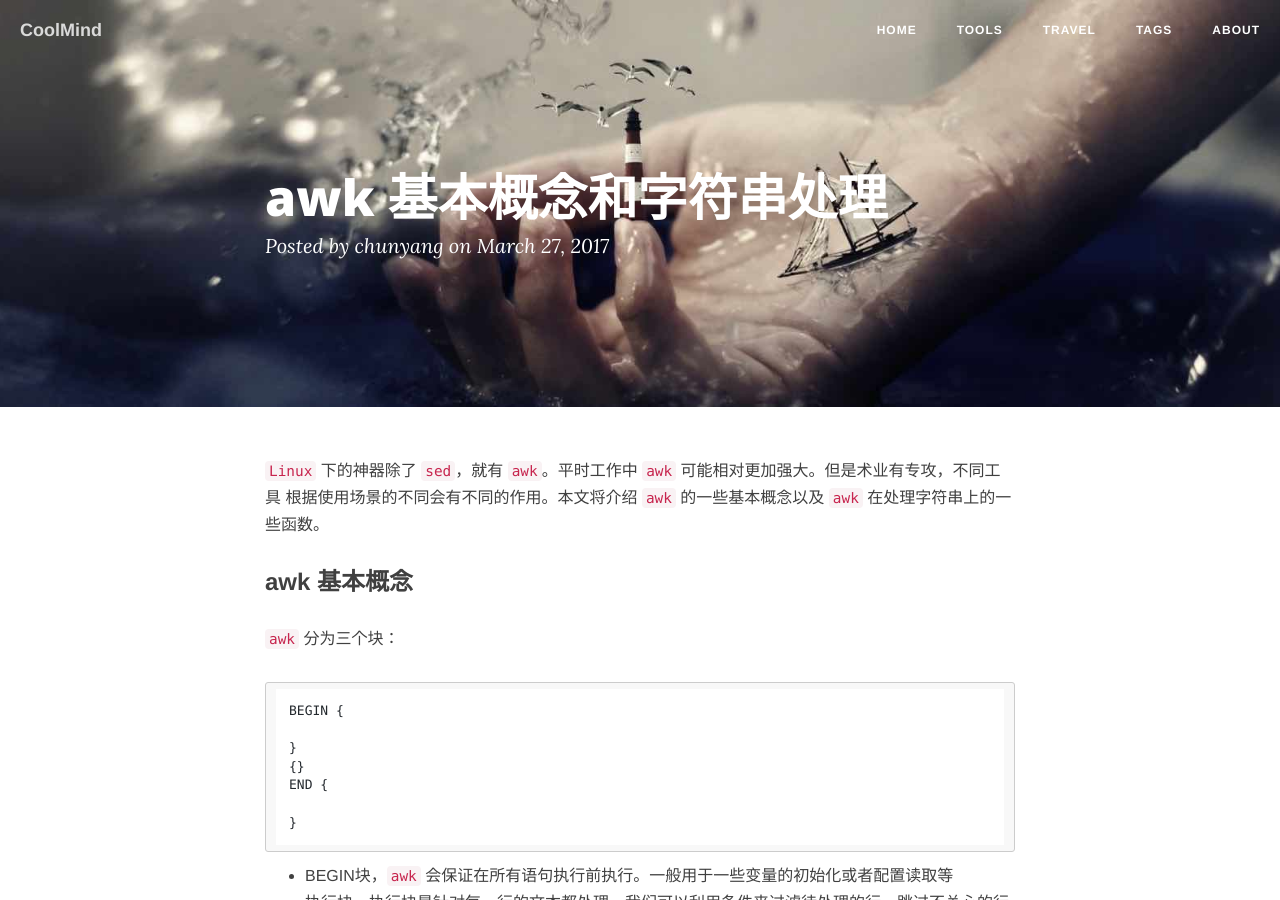
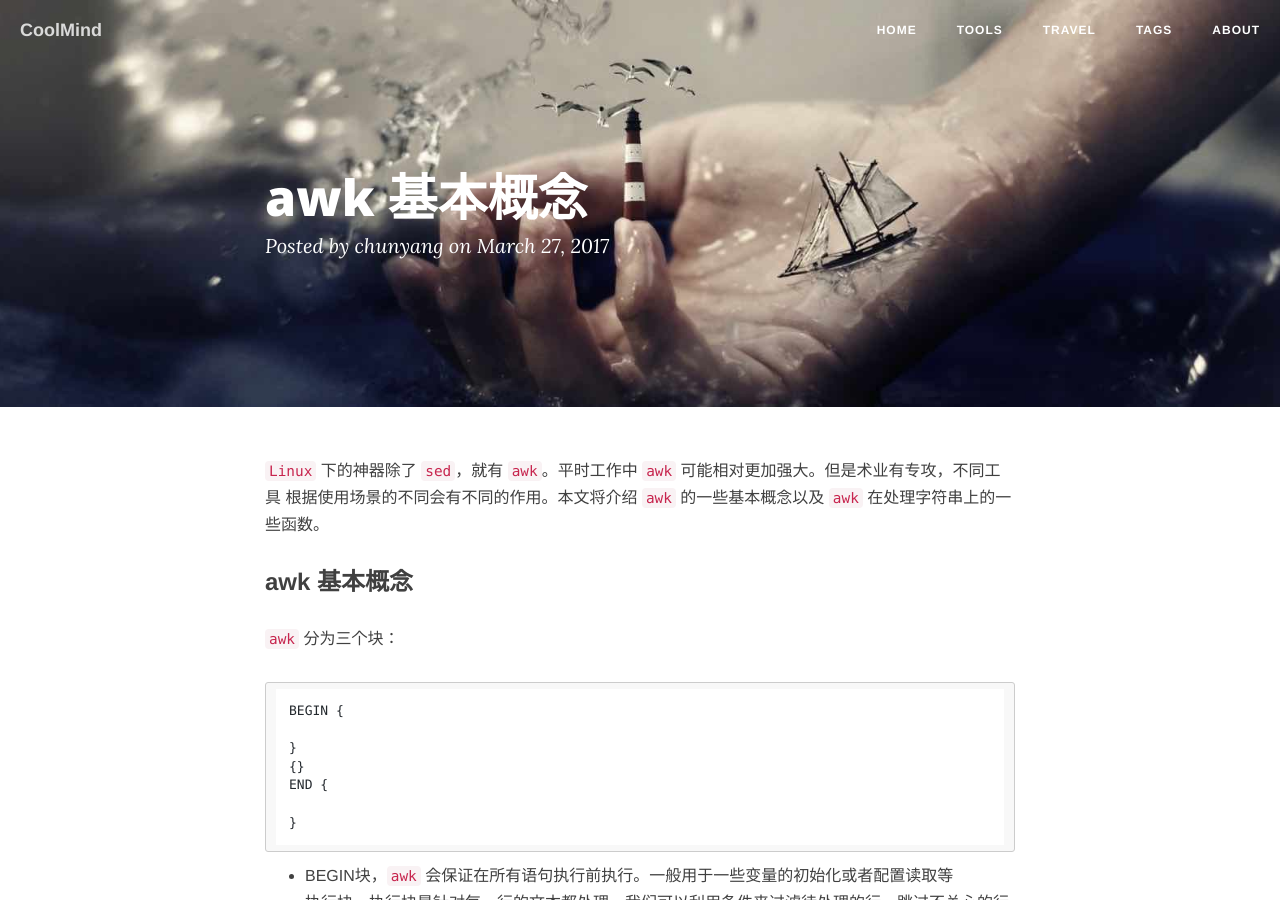
Before and after one commit to chunyang-wen/chunyang-wen.github.io, a Jekyll site: the page built from _posts/2017-03-27-awk-basics.md, in a window 1280 px wide and 900 px high. Built offline with Jekyll 4.4.1, drawn with Linux system fonts in a browser that asks for light colours; nearby versions of some CDN libraries; comment, search, counter and statistics services are not loaded.

Commit message:
shorten title of awk basics

```diff
--- a/_posts/2017-03-27-awk-basics.md
+++ b/_posts/2017-03-27-awk-basics.md
@@ -1,6 +1,6 @@
 ---
 layout:     post
-title:      awk 基本概念和字符串处理
+title:      awk 基本概念
 categories: [Linux, awk, ]
 tags: [Linux, awk, string, ]
 ---
```
